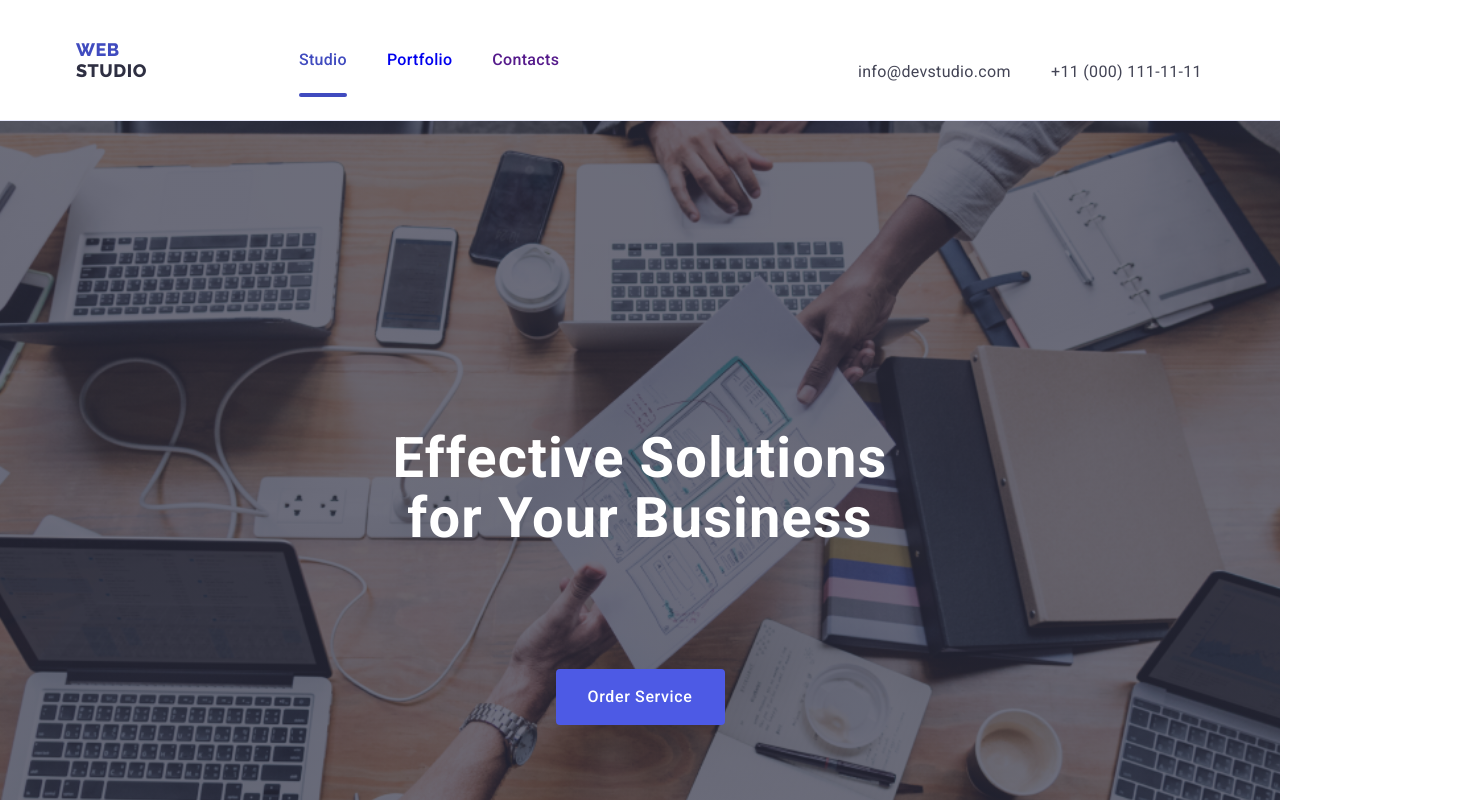
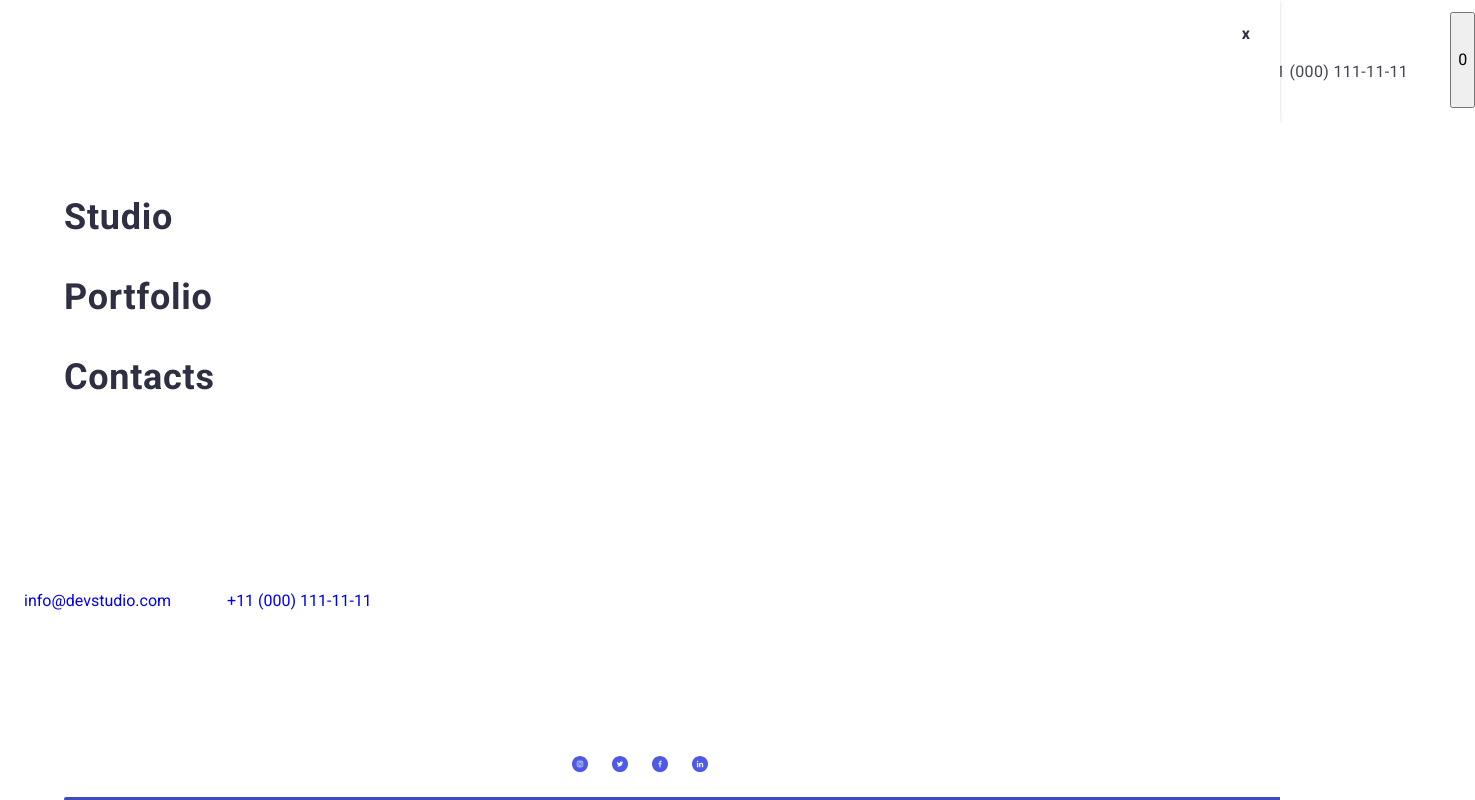
Before and after one commit to MaksGlushko/ft-91-3, a plain HTML site: page index.html in a window 1280 px wide. Shown: the top 800 px of the page, 1475 px wide, since content can reach past the window. Drawn offline with nearby package versions, Linux system fonts and the light colour scheme.

Commit message:
dz 12:56

```diff
--- a/css/media.css
+++ b/css/media.css
@@ -13,6 +13,52 @@
     .benefists-list {
         gap: 24px;
     }
+    .header-menu {
+      font-family: 'Roboto';
+      font-style: normal;
+      font-weight: 500;
+      font-size: 16px;
+      line-height: 1.5;
+      letter-spacing: 0.02em;
+      color: var(--title-color);
+      padding: 24px 0;
+      position: relative;
+      color: #404bbf;
+  }
+  .header-menu {
+    display: flex;
+    margin-left: 76px;
+    gap: 40px;
+    padding: 24px 0;
+}
+.header-soc-title {
+  font-weight: 400;
+  font-size: 16px;
+  line-height: 1.50;
+  letter-spacing: 0.02em;
+  color: var(--main-text-color);
+  width: 153px;
+  height: 24px;
+  padding: 24px 0;
+  gap: 40px;
+  transition: color 250ms cubic-bezier(0.4, 0, 0.2, 1);
+  }
+  .header-soc {
+    display: flex;
+    margin-left: auto;
+    padding: 24px 0;
+    gap: 40px;
+
+}
+  .header-menu:hover, .header-menu:focus {
+    color: #404bbf;
+}
+.header-soc-title:hover,.header-soc-title:focus {
+    color: #404bbf
+}
+.header-text-link:hover, .header-text-link:focus {
+  color: #404bbf;
+}
     .benefists {
         padding-top: 96px;
         padding-bottom: 96px;
@@ -29,8 +75,7 @@
   @media screen and (min-width: 1158px) {
     .container {
       max-width: 1158px;
-      padding-left: 15px;
-      padding-right: 15px;
+      width: calc((100% - 72px) / 4);
     }
   }
 
--- a/css/style.css
+++ b/css/style.css
@@ -91,7 +91,74 @@ color: var(--title-color);
 }
 .current {
     color: #404BBF;
+}
+.header-soc
+.header-menu {
+    display: none;
+}
+.open-menu-btn {
+}
+.mob-menu {
+position: fixed;
+top: 0;
+z-index: 2;
+width: 100vw;
+height: 100vh;
+background-color: #FFFFFF;
+padding: 24px;
+display: flex;
+flex-direction: column;
+justify-content: space-between;
+overflow: auto;
+}
+.close-menu-btn {
+    display: block;
+    margin-left: auto;
+    color: #2E2F42;
+    background-color: transparent;
+    border: none;
+    font-weight: 700;
+    margin-bottom: 32px;
 
+
+}
+.mob-menu-list {
+    padding-left: 40px;
+    margin-bottom: 50px;
+}
+.mob-title-item:not(:last-child) {
+    margin-bottom: 40px;
+}
+.mob-text-link {
+    color:#2E2F42;
+font-size: 36px;
+font-family: Roboto;
+font-weight: 700;
+line-height: 40px;
+letter-spacing: 0.72px;
+text-transform: capitalize;
+}
+.link {
+}
+.current {
+}
+.header-address {
+}
+.mob-soc-list {
+    display: flex;
+    gap: 56px;
+}
+.mob-soc-item {
+}
+.mob-soc-title {
+}
+.soc-icons {
+}
+.mob-icon-team {
+}
+.mob-sending {
+}
+.mob-soc {
 }
 .current::after {
     display: block;
@@ -103,13 +170,7 @@ color: var(--title-color);
     border-radius: 2px;
     bottom: -1px;
 }
-.header-menu {
-    display: flex;
-    margin-left: 76px;
-    gap: 40px;
-    padding: 24px 0;
 
-}
 .header-soc {
     display: flex;
     margin-left: auto;
@@ -126,39 +187,15 @@ color: var(--title-color);
     padding: 24px 0;
     color: #404bbf;
 }
-.header-menu {
-    font-family: 'Roboto';
-    font-style: normal;
-    font-weight: 500;
-    font-size: 16px;
-    line-height: 1.5;
-    letter-spacing: 0.02em;
-    color: var(--title-color);
-    padding: 24px 0;
-    position: relative;
-    color: #404bbf;
-}
+
 .header-navigation {
     list-style: none;
 }
-.header-text-link:hover, .header-text-link:focus {
-    color: #404bbf;
-}
+
 .header-menu {
     text-decoration:none;
 }
-.header-soc-title {
-font-weight: 400;
-font-size: 16px;
-line-height: 1.50;
-letter-spacing: 0.02em;
-color: var(--main-text-color);
-width: 153px;
-height: 24px;
-padding: 24px 0;
-gap: 40px;
-transition: color 250ms cubic-bezier(0.4, 0, 0.2, 1);
-}
+
 .header-soc-item {
     text-decoration: none;
 }
@@ -174,12 +211,7 @@ font-style: normal;
 .header-text-link {
     text-decoration: none;
 }
-.header-menu:hover, .header-menu:focus {
-    color: #404bbf;
-}
-.header-soc-title:hover,.header-soc-title:focus {
-    color: #404bbf
-}
+
 .header-address {
     display: flex;
     gap: 40px;
@@ -197,6 +229,7 @@ font-style: normal;
     max-width: 1440px;
     background-position: center;
     background-size: cover;
+    flex-wrap: wrap;
 }
 .hero-title {
     font-weight: 700;
@@ -229,6 +262,7 @@ padding-top: 120px;
     margin-right: auto;
     margin-left: auto;
     transition : background-color 250ms cubic-bezier(0.4, 0, 0.2, 1);
+
 }
 .hero-btn:hover, .hero-btn:focus {
     background-color: #404BBF;
@@ -355,6 +389,7 @@ width: calc((100% - 48px) / 3);
     border-radius: 50%;
     gap: 24px;
 
+
 }
 .sending {
     width: 100%;
@@ -394,6 +429,8 @@ width: calc((100% - 48px) / 3);
 }
 .team-item {
     width: calc((100% - 24px) / 4);
+    width : 100%;
+    height :auto;
 }
 .team-item {
     margin: 0 auto;
--- a/index.html
+++ b/index.html
@@ -29,8 +29,62 @@
                 <li class="header-soc-item link"><a class="header-soc-title link" href="mailto:info@devstudio.com">info@devstudio.com</a></li>
                 <li class="header-soc-item link"><a class="header-soc-title link" href="tel:+110001111111">+11 (000) 111-11-11</a></li>
             </ul>
+            <button type="button" class="open-menu-btn" data-menu-open>0</button>
         </address>
         </div>
+        <div class="mob-menu" data-menu>
+            <button type="button" class="close-menu-btn" data-menu-close>x</button>
+        <div>
+            <ul class="mob-menu-list list" >
+                <li class="mob-title-item"><a class="mob-text-link link current" href="./index.html">Studio</a></li>
+                <li class="mob-title-item"><a class="mob-text-link link" href="./portfolio.html">Portfolio</a></li>
+                <li class="mob-title-item"><a class="mob-text-link link" href="">Contacts</a></li>
+            </ul>
+        </div>
+            <address class="header-address">
+                <ul class="mob-soc-list list">
+                    <li class="mob-soc-item link"><a class="mob-soc-title link" href="mailto:info@devstudio.com">info@devstudio.com</a></li>
+                    <li class="mob-soc-item link"><a class="mob-soc-title link" href="tel:+110001111111">+11 (000) 111-11-11</a></li>
+                </ul>
+            </address>
+            <ul class="soc-icons">
+
+                <li class="mob-icon-team">
+                    <a href="" class=" mob-sending">
+                    <svg class="mob-soc" width="16" height="16">
+                        <use href="./images/symbol-defs.svg#icon-instagram"></use>
+                    </svg>
+                    </a>
+                </li>
+
+                <li class="mob-icon-team">
+                    <a href="" class=" mob-sending">
+                        <svg class="mob-soc"  width="16" height="16">
+                            <use href="./images/symbol-defs.svg#icon-twitter"></use>
+                        </svg>
+                    </a>
+                    </li>
+                    <li class="mob-icon-team">
+                        <a href="" class=" mob-sending">
+                            <svg class="mob-soc"  width="16" height="16">
+                                <use href="./images/symbol-defs.svg#icon-facebook"></use>
+                            </svg>
+                        </a>
+                    </li>
+
+                    <li class="mob-icon-team">
+                        <a href="" class=" mob-sending">
+                            <svg class="mob-soc"  width="16" height="16">
+                                <use href="./images/symbol-defs.svg#icon-icon-in"></use>
+                            </svg>
+                        </a>
+                    </li>
+
+
+                </ul>
+        </div>
+
+
 </header>
 <main>
     <section class="hero">
@@ -439,5 +493,8 @@
 <script src="./js/modal.js">
 
 </script>
+<script src="./js/menu.js">
+
+</script>
 </body>
 </html>
--- /dev/null
+++ b/js/menu.js
@@ -0,0 +1,14 @@
+(() => {
+    const refs = {
+      openMenuBtn: document.querySelector("[data-menu-open]"),
+      closeMenuBtn: document.querySelector("[data-menu-close]"),
+      menu: document.querySelector("[data-menu]"),
+    };
+
+    refs.openMenuBtn.addEventListener("click", toggleMenu);
+    refs.closeMenuBtn.addEventListener("click", toggleMenu);
+
+    function toggleMenu() {
+      refs.menu.classList.toggle("is-hidden");
+    }
+  })();
--- a/js/modal.js
+++ /dev/null
@@ -1,14 +0,0 @@
-(() => {
-    const refs = {
-      openModalBtn: document.querySelector("[data-modal-open]"),
-      closeModalBtn: document.querySelector("[data-modal-close]"),
-      modal: document.querySelector("[data-modal]"),
-    };
-
-    refs.openModalBtn.addEventListener("click", toggleModal);
-    refs.closeModalBtn.addEventListener("click", toggleModal);
-
-    function toggleModal() {
-      refs.modal.classList.toggle("is-hidden");
-    }
-  })();
```
